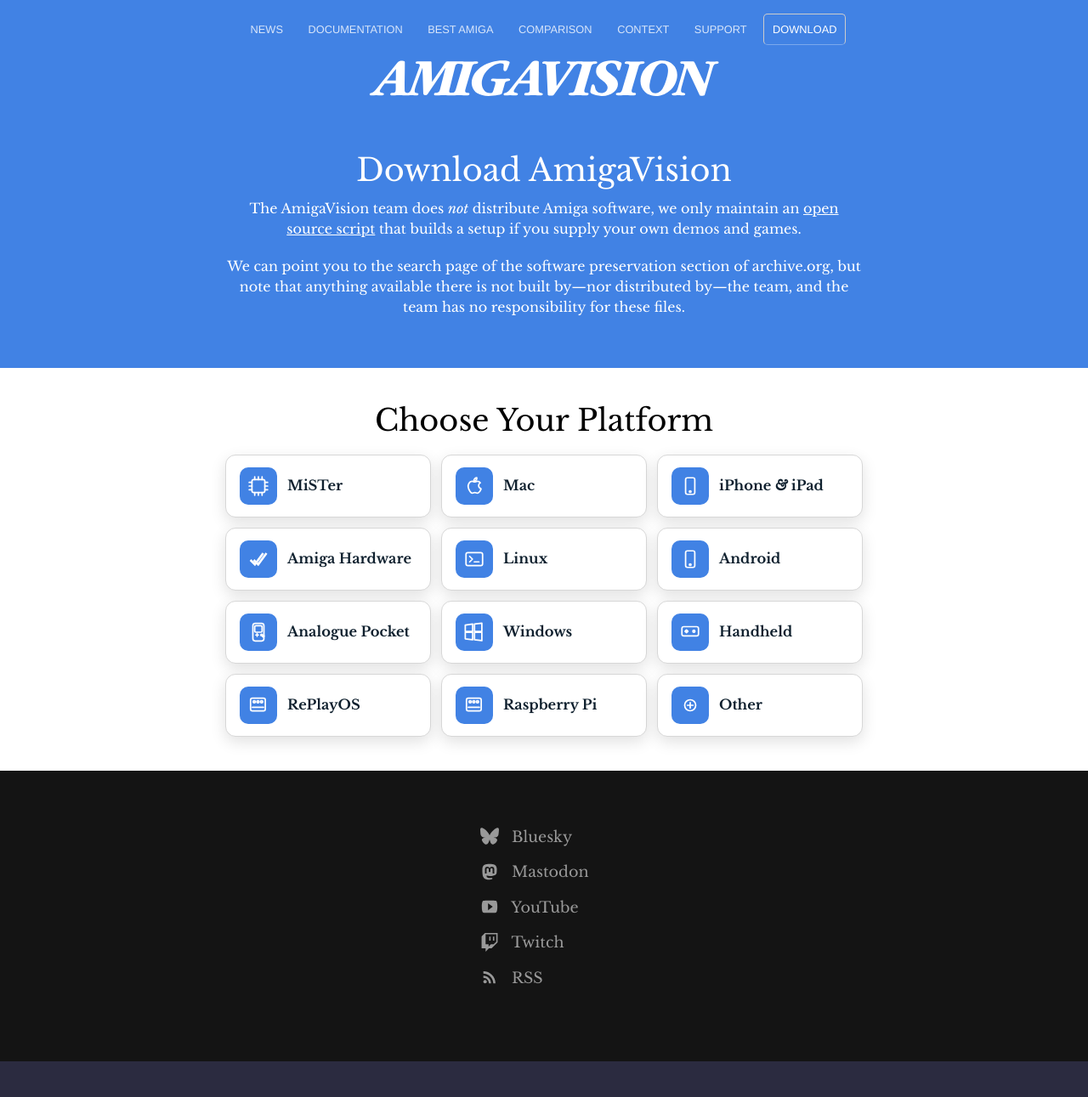
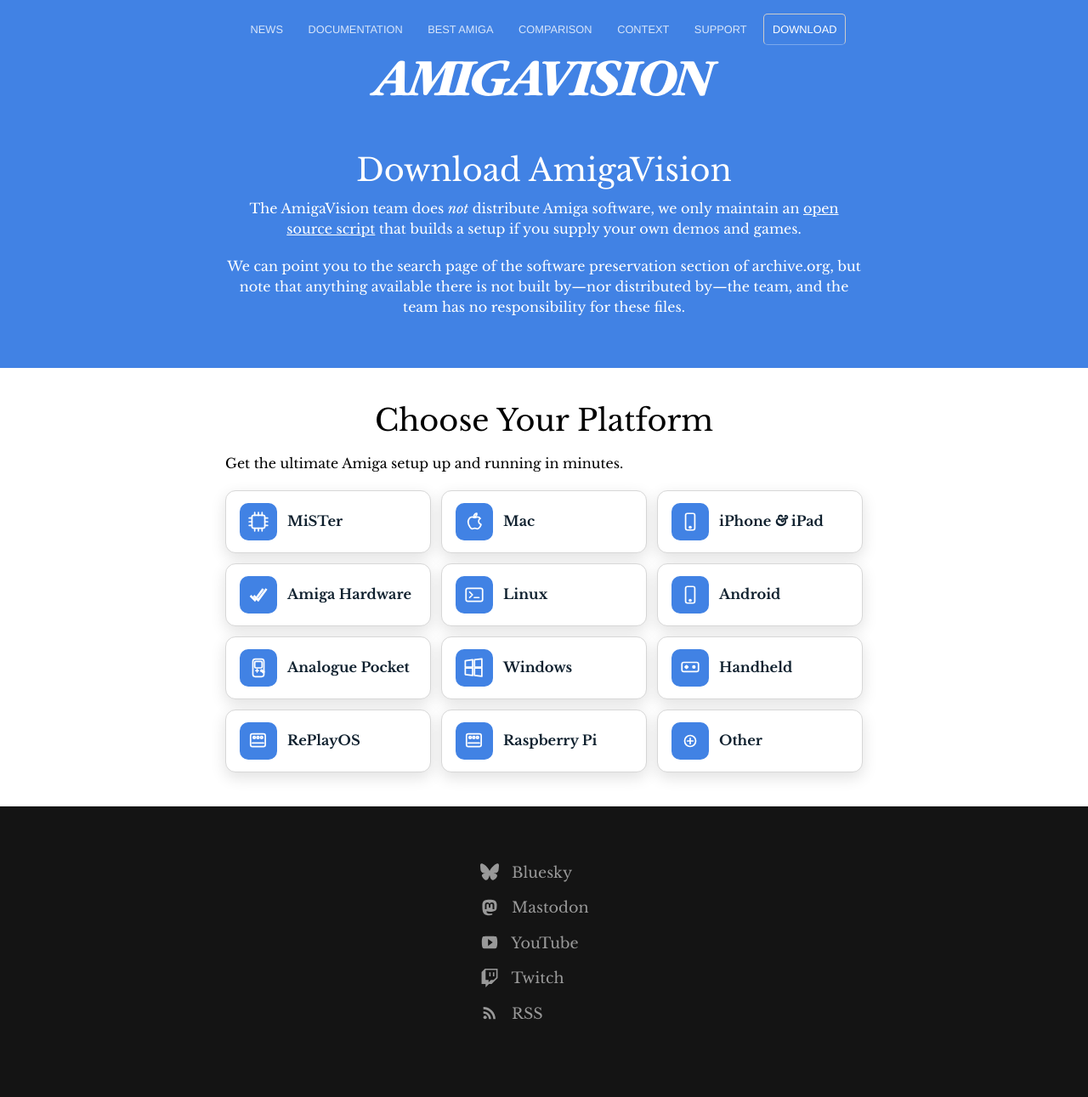
Before and after one commit to amigavision/amigavision.github.io, a Jekyll site: the page built from download/index.html, in a window 1280 px wide. Shown: the whole page at 85% size. Built offline with Jekyll 4.4.1, drawn with Linux system fonts in a browser that asks for light colours; before the commit the page ends 1249 px from its top, so only the background shows below that.

Commit message:
Add subtitle

```diff
--- a/download/index.html
+++ b/download/index.html
@@ -16,6 +16,9 @@
 <section class="page">
   <div class="text-container">
     <h2>Choose Your Platform</h2>
+
+    <p>Get the ultimate Amiga setup up and running in minutes.</p>
+
     <div class="platform-grid">
 
       <a class="platform-card" href="/download/mister">
```
